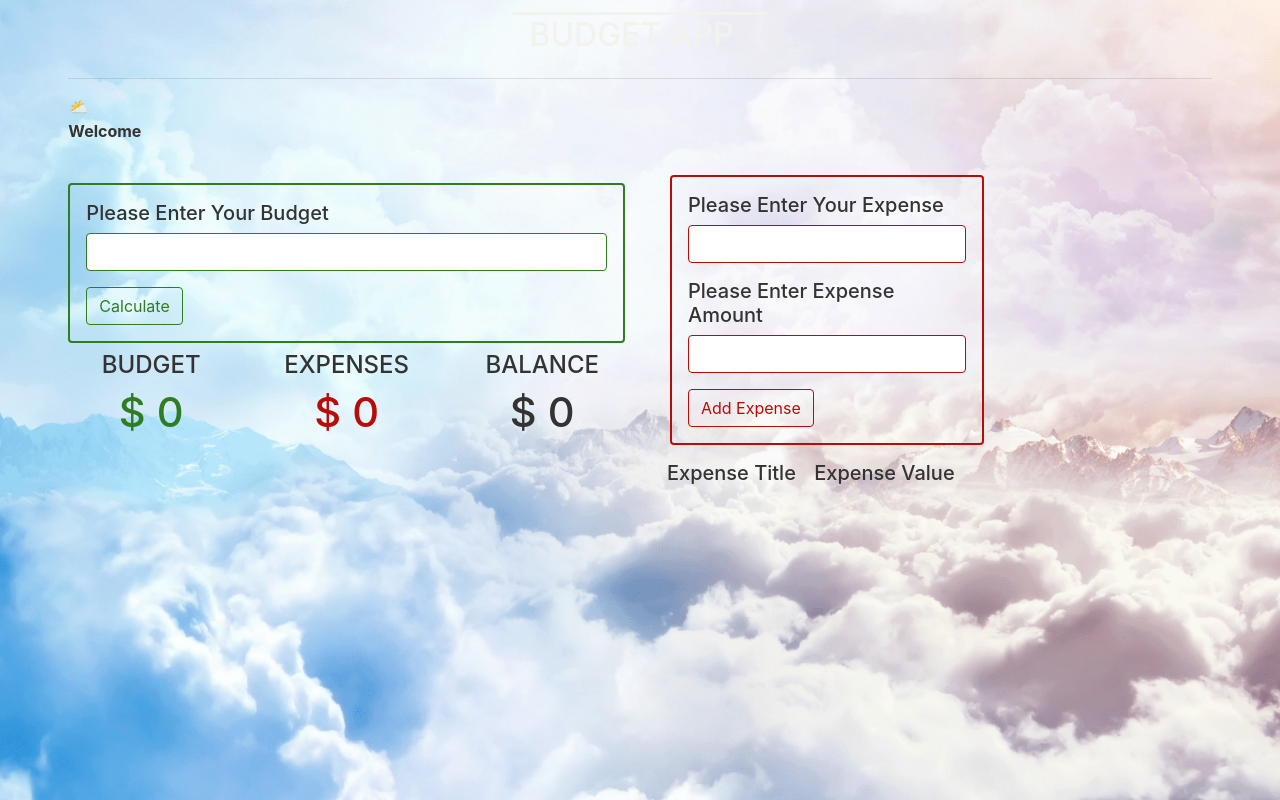
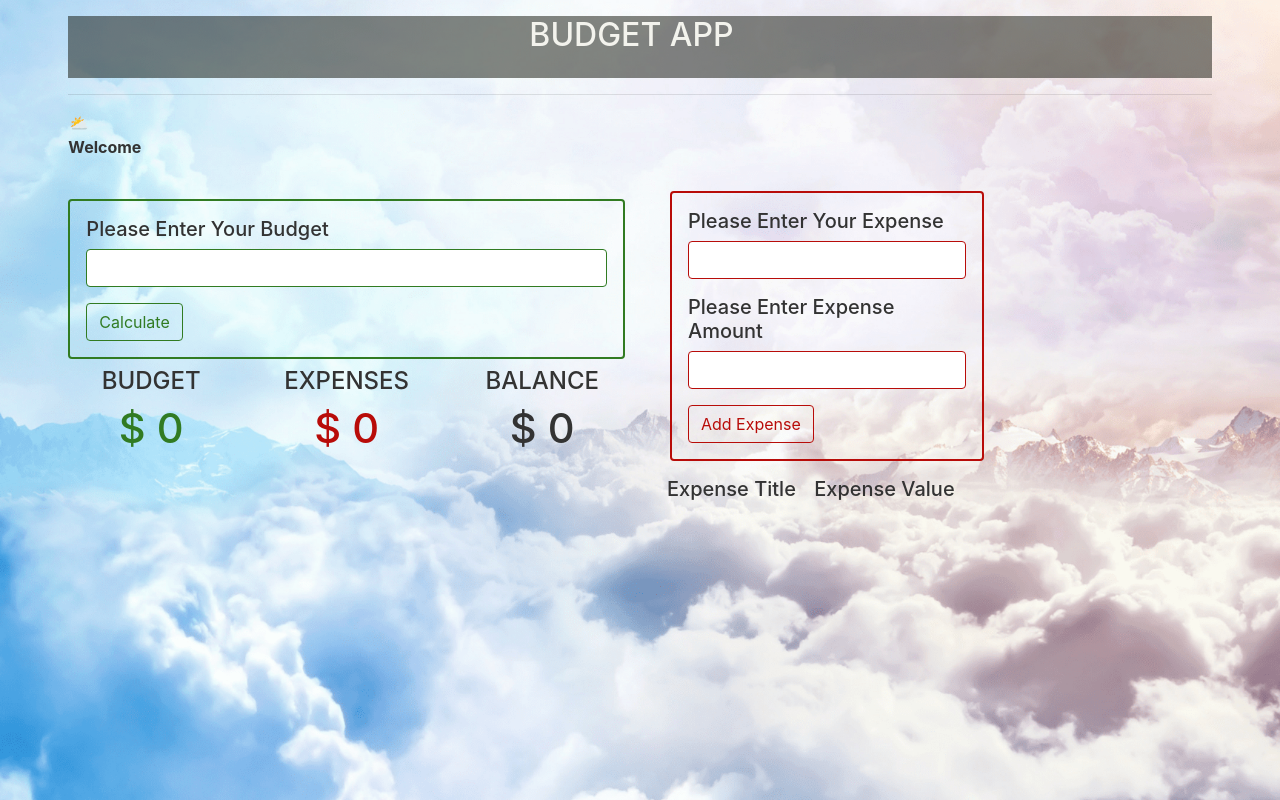
Before and after one commit to gurjit333/Budget_Application_Sprint1, a plain HTML site: page index.html in a window 1280 px wide. Drawn offline with nearby package versions, Linux system fonts and the light colour scheme.

Commit message:
added 'top_fill' feature in heading
The editing has been done in main.css file which relates to the previous commit in same branch. This will decorate the heading with black colour strip line.

```diff
--- a/css/main.css
+++ b/css/main.css
@@ -122,3 +122,8 @@ body {
 .h3:after {
   content: "\2665";
 }
+
+.top_fill {
+  overflow: hidden;
+  background-color: rgba(12, 14, 5, 0.502);
+}
```
